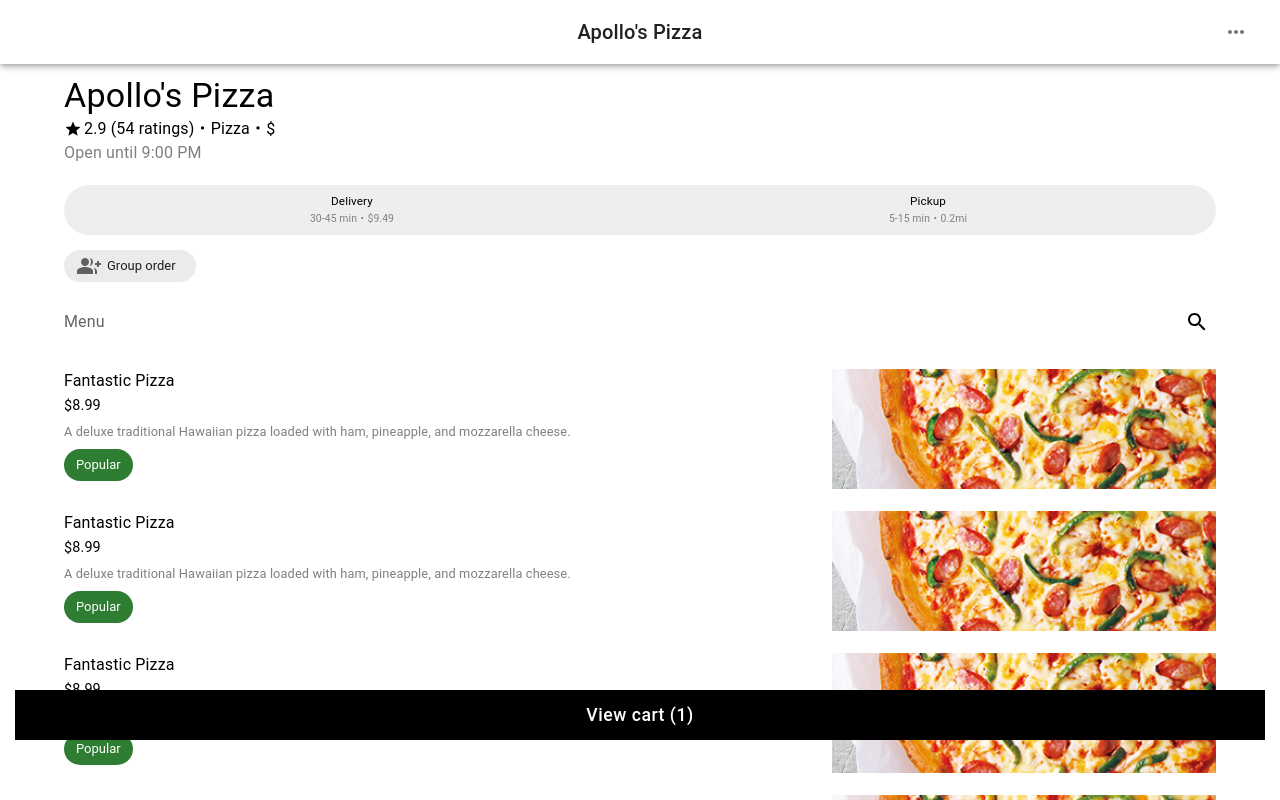
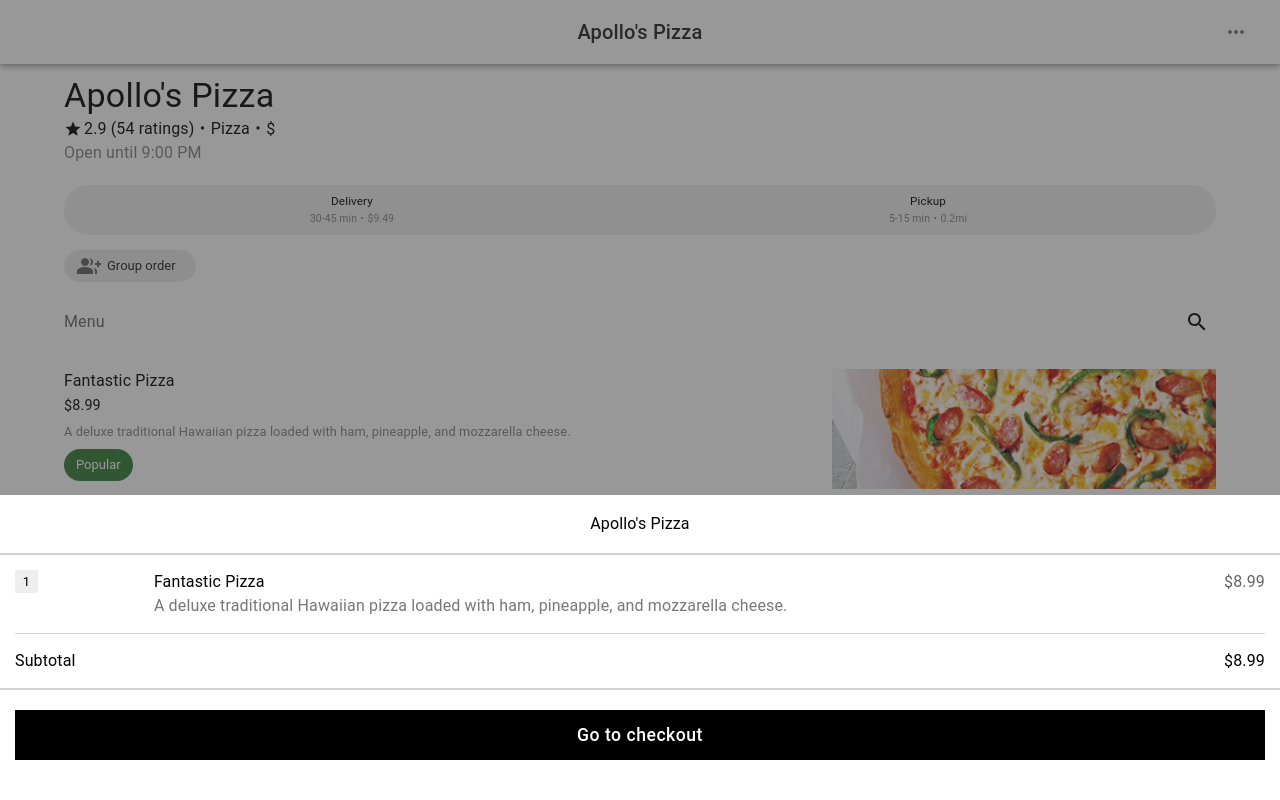
Before and after one commit to ytsujiii/foobar-eats, a React (Create React App) app in the folder frontend/: page /items in a window 1280 px wide. Both pictures are taken after a click on the button "View cart (1)". Shown: the top 800 px of the page. Built offline with nearby package versions, Linux system fonts and the light colour scheme; the HTML template or start-up script is replaced by a standard one.

Commit message:
feat: カートのビューを追加

```diff
--- /dev/null
+++ b/frontend/src/components/CartView.module.scss
@@ -0,0 +1,88 @@
+.overlay {
+  position: fixed;
+  top: 0;
+  left: 0;
+  width: 100vw;
+  height: 100vh;
+  background-color: #333;
+  opacity: 0.5;
+  z-index: 1101; // AppBar z-index is 1100
+}
+
+.cart-view {
+  z-index: 1102;
+  position: fixed;
+  bottom: 0;
+  width: 100%;
+  background-color: white;
+
+  .store-name {
+    padding: 17px 0;
+    width: 100%;
+    text-align: center;
+    border-bottom: 2px lightgray solid;
+  }
+
+  .menu-list {
+    .menu {
+      display: flex;
+      margin: 0 15px;
+      padding: 15px 0;
+      border-bottom: lightgray 1px solid;
+
+      .count-label-wrapper {
+        flex: 1;
+
+        .count-label {
+          background-color: #eee;
+          color: black;
+          width: 23px;
+          height: 23px;
+          font-size: 0.8em;
+          display: flex;
+          justify-content: center;
+          align-items: center;
+        }
+      }
+
+      .abstract-wrapper {
+        flex: 7;
+
+        .detail {
+          color: #777;
+        }
+      }
+
+      .price {
+        flex: 1;
+        width: 60px;
+        color: #666;
+        text-align: end;
+      }
+    }
+  }
+
+  .subtotal-wrapper {
+    padding: 15px;
+    display: flex;
+    justify-content: space-between;
+    border-bottom: lightgray 2px solid;
+  }
+
+  .go-to-checkout-button-wrapper {
+    margin: 20px 0 40px;
+    display: flex;
+    justify-content: center;
+
+    .go-to-checkout-button {
+      background-color: black;
+      color: white;
+      width: 100%;
+      margin: 0 15px;
+      text-transform: none;
+      border-radius: 0;
+      height: 50px;
+      font-size: 1.1em;
+    }
+  }
+}
--- /dev/null
+++ b/frontend/src/components/CartView.tsx
@@ -0,0 +1,48 @@
+import { Box, Button, Typography } from "@mui/material";
+import React, { useMemo } from "react";
+import styles from "./CartView.module.scss";
+
+interface Props {
+  visible: boolean;
+  setVisible: React.Dispatch<React.SetStateAction<boolean>>;
+}
+
+const CartView = (props: Props): React.ReactElement => {
+  const { visible, setVisible } = props;
+
+  const displayAttribute = useMemo<"inline-block" | "none">(() => {
+    return visible ? "inline-block" : "none";
+  }, [visible]);
+
+  return (
+    <>
+      <Box onClick={() => setVisible(false)} className={styles["overlay"]} sx={{ display: displayAttribute }}></Box>
+      <Box className={styles["cart-view"]} sx={{ display: displayAttribute }}>
+        <Typography className={styles["store-name"]}>Apollo&apos;s Pizza</Typography>
+        <div className={styles["menu-list"]}>
+          <div className={styles["menu"]}>
+            <div className={styles["count-label-wrapper"]}>
+              <Typography className={styles["count-label"]}>1</Typography>
+            </div>
+            <div className={styles["abstract-wrapper"]}>
+              <Typography className={styles["item-name"]}>Fantastic Pizza</Typography>
+              <Typography className={styles["detail"]}>
+                A deluxe traditional Hawaiian pizza loaded with ham, pineapple, and mozzarella cheese.
+              </Typography>
+            </div>
+            <Typography className={styles["price"]}>$8.99</Typography>
+          </div>
+        </div>
+        <div className={styles["subtotal-wrapper"]}>
+          <Typography className={styles["subtotal-label"]}>Subtotal</Typography>
+          <Typography className={styles["subtotal-value"]}>$8.99</Typography>
+        </div>
+        <div className={styles["go-to-checkout-button-wrapper"]}>
+          <Button className={styles["go-to-checkout-button"]}>Go to checkout</Button>
+        </div>
+      </Box>
+    </>
+  );
+};
+
+export default CartView;
--- a/frontend/src/pages/ItemListPage.tsx
+++ b/frontend/src/pages/ItemListPage.tsx
@@ -1,7 +1,8 @@
 import { Button, Container, Typography } from "@mui/material";
-import React from "react";
+import React, { useState } from "react";
 import { useNavigate } from "react-router-dom";
 import AbstractRow from "../components/AbstractRow";
+import CartView from "../components/CartView";
 import GroupOrderButton from "../components/GroupOrderButton";
 import Header from "../components/Header";
 import MenuRow from "../components/MenuRow";
@@ -11,6 +12,7 @@
 
 const ItemListPage = (): React.ReactElement => {
   const navigate = useNavigate();
+  const [cartViewVisible, setCartViewVisible] = useState<boolean>(false);
 
   return (
     <>
@@ -29,8 +31,11 @@
         <MenuRow onClick={() => navigate("/items/1")} />
       </Container>
       <div className={styles["view-cart-button-wrapper"]}>
-        <Button className={styles["view-cart-button"]}>View cart (1)</Button>
+        <Button onClick={() => setCartViewVisible(true)} className={styles["view-cart-button"]}>
+          View cart (1)
+        </Button>
       </div>
+      <CartView visible={cartViewVisible} setVisible={setCartViewVisible} />
     </>
   );
 };
```
